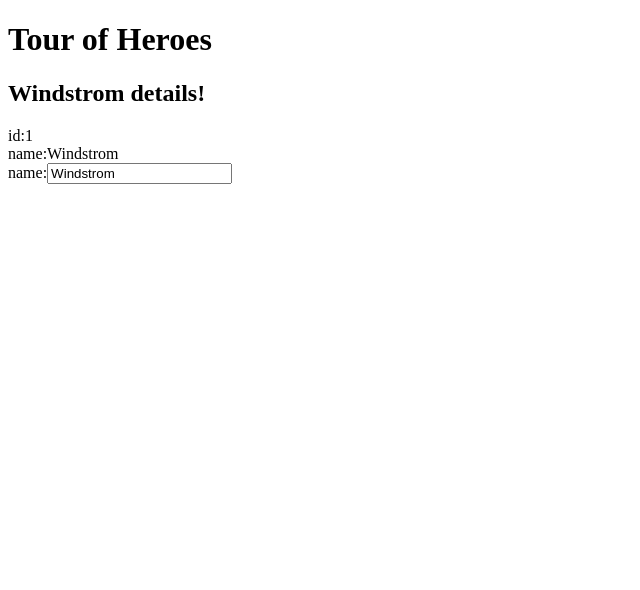
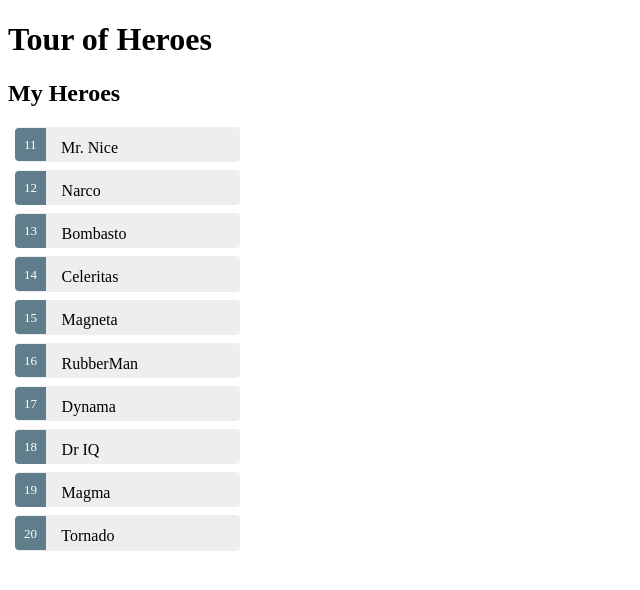
Before and after one commit to HosomiKai/heroeditor, an Angular app: page / in a window 1280 px wide. Shown: the top 590 px of the page, without its empty margins (0-640 px from the left). Built offline with nearby package versions, Linux system fonts and the light colour scheme.

Commit message:
任務二 主從結構

```diff
--- a/src/app/app.component.ts
+++ b/src/app/app.component.ts
@@ -4,18 +4,89 @@
   id: number ;
   name: string ;
 }
+const HEROES: Hero[] = [
+  { id: 11, name: 'Mr. Nice' },
+  { id: 12, name: 'Narco' },
+  { id: 13, name: 'Bombasto' },
+  { id: 14, name: 'Celeritas' },
+  { id: 15, name: 'Magneta' },
+  { id: 16, name: 'RubberMan' },
+  { id: 17, name: 'Dynama' },
+  { id: 18, name: 'Dr IQ' },
+  { id: 19, name: 'Magma' },
+  { id: 20, name: 'Tornado' }
+];
 @Component({
   selector: 'app-root',
   template: `
-      <h1>{{title}}</h1><h2>{{hero.name}} details!</h2>
-      <div><label>id:</label>{{hero.id}}</div>
-      <div><label>name:</label>{{hero.name}}</div>
-      <div>
-        <label>name:</label>
-        <input [(ngModel)]="hero.name" placeholder="name"/>
+      <h1>{{title}}</h1>
+      <div *ngIf="selectedHero">
+        <h2>{{selectedHero.name}} details!</h2>
+        <div><label>id:</label>{{selectedHero.id}}</div>
+        <div>
+          <label>name:</label>
+          <input [(ngModel)]="selectedHero.name" placeholder="name"/>
+        </div>
       </div>
+      <h2>My Heroes</h2>
+      <ul class="heroes">
+        <li *ngFor="let hero of heroes"
+            [class.selected]="hero === selectedHero"
+            (click)="onSelect(hero)">
+          <!-- each hero goes here -->
+          <span class="badge">{{ hero.id }}</span> {{ hero.name }}
+        </li>
+      </ul>
   `,
-  styleUrls: ['./app.component.css']
+  styles: [`
+      .selected {
+        background-color: #CFD8DC !important;
+        color: white;
+      }
+      .heroes {
+        margin: 0 0 2em 0;
+        list-style-type: none;
+        padding: 0;
+        width: 15em
+      }
+      .heroes li {
+        cursor: pointer;
+        position: relative;
+        left: 0;
+        background-color: #EEE;
+        margin: .5em;
+        padding: .3em 0;
+        height: 1.6em;
+        border-radius: 4px;
+      }
+      .heroes li.selected:hover {
+        background-color: #BBD8DC !important;
+        color: white;
+      }
+      .heroes li:hover {
+        color: #607D8B;
+        background-color: #DDD;
+        left: .1em;
+      }
+      .heroes .text {
+        position: relative;
+        top: -3px;
+      }
+      .heroes .badge {
+        display: inline-block;
+        font-size: small;
+        color: white;
+        padding: 0.8em 0.7em 0 0.7em;
+        background-color: #607D8B;
+        line-height: 1em;
+        position: relative;
+        left: -1px;
+        top: -4px;
+        height: 1.8em;
+        margin-right: .8em;
+        border-radius: 4px 0 0 4px;
+      }
+  `],
 })
 export class AppComponent {
   title = 'Tour of Heroes';
@@ -23,4 +94,10 @@
     id: 1,
     name: 'Windstrom',
   };
+  heroes = HEROES;
+  selectedHero: Hero;
+
+  onSelect(hero: Hero): void {
+    this.selectedHero = hero;
+  }
 }
```
